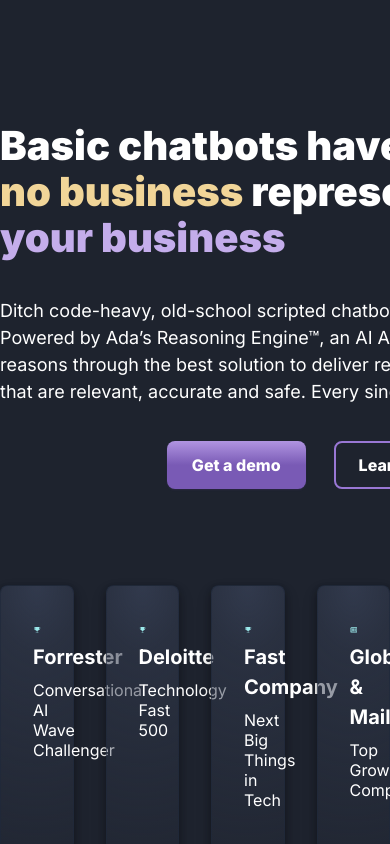
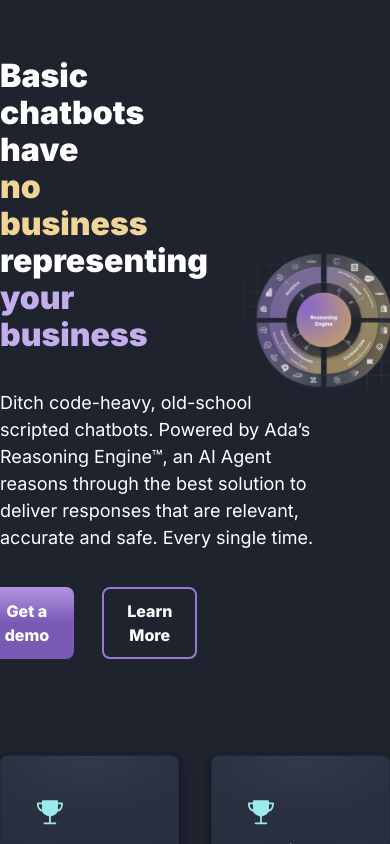
Before and after one commit to zarrar79/ada, a Next.js app: page / in a window 390 px wide. Shown: the part 3920-4764 px from the top of the page. Built offline with nearby package versions, Linux system fonts and the light colour scheme.

Commit message:
feature page updates

```diff
--- a/src/app/Components/Features.js
+++ b/src/app/Components/Features.js
@@ -10,18 +10,19 @@
     {/* background */}
     <div className='bg-[#1e232e] overflow-hidden mt-[6rem] font-Inter'>
         {/* fluid */}
+        <div className='container mx-auto'>
         <div className='max-w-[1231px] mx-auto'>
      {/* section */}
-     <div className="mt-[6rem] flex justify-between">
+     <div className="mt-[5.5rem] grid gap-9 grid-cols-2 mx-auto items-center">
           {/* left */}
           <div>
             {/* big-text */}
-            <div className="text-white font-[900] text-[40px] leading-[46px] mt-[58px]">
+            <div className="b_text_feature text-white font-[900] text-[40px] leading-[46px]">
             Basic chatbots have<br></br> <span className='text-[#F1D598]'>no business</span> representing<br></br> <span className='text-[#C4ADEB]'>your business</span>
             </div>
             {/* sm-text */}
-            <div className="w-[40rem] font-[400] text-[18px] text-[white] leading-[27px] mt-9">
-            Ditch code-heavy, old-school scripted chatbots.<br></br> Powered by Ada’s Reasoning Engine™, an AI Agent<br></br> reasons through the best solution to deliver responses<br></br> that are relevant, accurate and safe. Every single time.
+            <div className="sm_text_feature pr-[152px] w-[40rem] font-[400] text-[18px] text-[white] leading-[27px] mt-9">
+            Ditch code-heavy, old-school scripted chatbots. Powered by Ada’s Reasoning Engine™, an AI Agent reasons through the best solution to deliver responses that are relevant, accurate and safe. Every single time.
             </div>
             {/* buttons */}
             <div className="flex mt-9 hero_btn">
@@ -31,10 +32,10 @@
             </div>
           </div>
           {/* right */}
-          <div className="hero_big_img"><img className="max-w-[142%] ml-3" src={bigImage.src}></img></div>
+          <div className="bg_img_feature"><img className="max-w-[141%] ml-4" src={bigImage.src}></img></div>
         </div>
         {/* grid */}
-        <div className='grid grid-cols-4 gap-8 mt-24'>
+        <div className='grid_card_feature grid grid-cols-4 gap-8 mt-24'>
             {/* box 1 */}
             <div className='border border-slate-800/60 rounded-lg box_shadow_card_feature px-8 py-10'>
                 {/* inner parent */}
@@ -85,16 +86,16 @@
             </div>
         </div>
         {/* flex for b-image and text */}
-        <div className='flex items-center justify-between mt-[54.5px]'>
+        <div className='grid items-center grid-cols-2 mt-[54.5px]'>
             {/* left */}
-            <div className='w-[30%]'><img className='mt-[45px] ml-[-262px] max-w-[229%]' src={kristal.src}></img></div>
+            <div><img className='img_feature_sec mt-[45px] max-w-[142%] ml-[-280px]' src={kristal.src}></img></div>
             {/* right */}
-            <div className='text-[white] w-[70%]'>
-                <div className='max-w-[56%] mx-auto ml-[283px]'>
+            <div className='text-[white]'>
+                <div className='px-[67px] mt-5 head_txt_feature'>
               {/* head */}
               <div className='leading-[46px] font-[900] text-[40px] text-[#fff]'>Resolve more phone calls with voice AI</div>
               {/* sm-text */}
-              <div className='mt-[38px] font-[400] leading-[27px] text-[18px]'>Stop delivering a disjointed customer experience. Hire an AI Agent that can communicate consistently in any channel. Seamlessly add intelligent phone automation using the same knowledge content, all in a single platform.</div>
+              <div className='sm_text_feature_2 mt-[38px] font-[400] leading-[27px] text-[18px]'>Stop delivering a disjointed customer experience. Hire an AI Agent that can communicate consistently in any channel. Seamlessly add intelligent phone automation using the same knowledge content, all in a single platform.</div>
             {/* banner */}
             <div className= "font-[600] mt-[38px] text-[14px] text-[#1E232E] bg-[#e3d4fc] flex items-center w-[249px] rounded-[16px] px-[20px] py-[5px] banner_shadow">
               {/* text */}
@@ -109,6 +110,7 @@
         </div>
     </div>
     </div>
+    </div>
     </>
   )
 }
--- a/src/app/globals.css
+++ b/src/app/globals.css
@@ -320,3 +320,37 @@
     padding-right:2rem;
   }
 }
+@media(max-width:1024px){
+  .container{
+    max-width:768px;
+    margin-left:auto;
+    margin-right:auto;
+  }
+  .bg_img_feature img{
+    margin-top: -76px;
+  }
+  .b_text_feature{
+    font-weight: 900;
+    font-size: 32px;
+    line-height: 37px;
+  }
+  .sm_text_feature{
+    font-size: 18px;
+    padding-right: 20rem;
+  }
+  .grid_card_feature{
+    grid-template-columns:1fr 1fr;
+  }
+  .head_txt_feature{
+   font-weight:900;
+   font-size:32px;
+  }
+  .sm_text_feature_2{
+     font-weight:400;
+     font-text:18px;
+  }
+  .img_feature_sec{
+    max-width: 481.4px;
+    margin-left: -136px;
+  }
+}
```
Also changed, not shown: package.json (+6 -5 lines), 1 other file (tests, documents, lock files or other folders).
